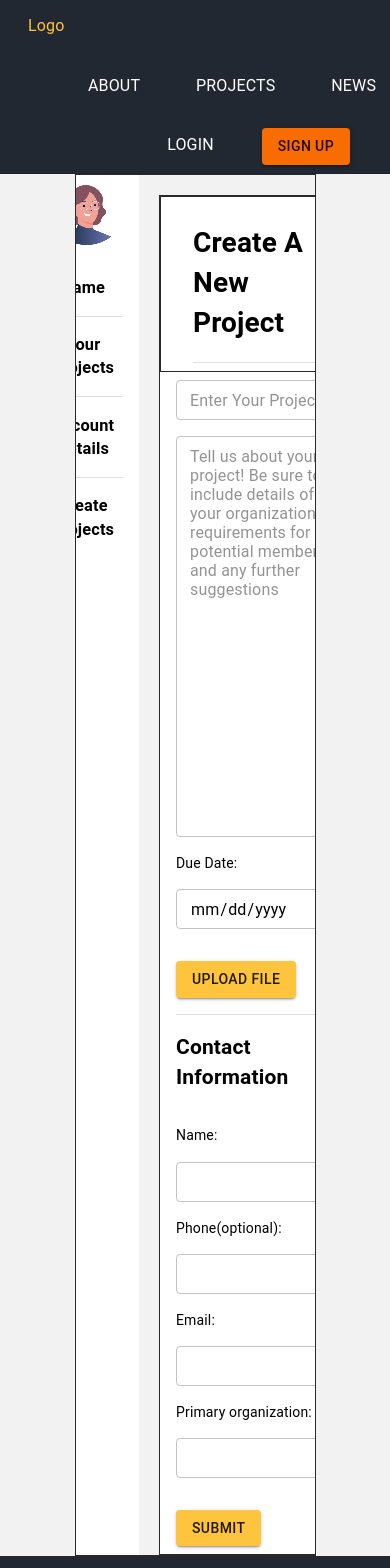
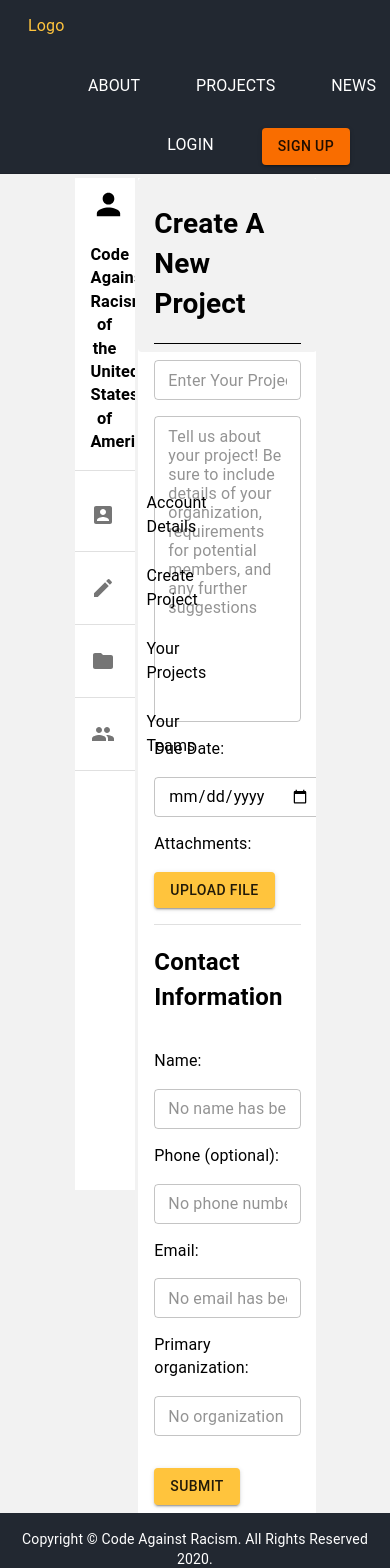
Before and after one commit to CodeAgainstRacism/codeagainstracism.org, a React (Create React App) app in the folder frontend/: page /projects in a window 390 px wide. Shown: the top 1568 px of the page. Built offline with nearby package versions, Linux system fonts and the light colour scheme.

Commit message:
made newprojectform more responsive

```diff
--- a/frontend/src/pages/NewProjectForm.jsx
+++ b/frontend/src/pages/NewProjectForm.jsx
@@ -15,59 +15,69 @@ const projectFormStyles = makeStyles((theme) => ({
   root: {
     flexGrow: 1,
   },
+
+  dividerColor: {
+    backgroundColor: 'black',
+  },
+
   paper: {
     padding: theme.spacing(1, 2),
     textAlign: 'left',
     color: theme.palette.text.primary,
-    },
+    fontSize: "16px"
+  },
+
+  headerPaper: {
+    padding: theme.spacing(1, 2),
+    textAlign: 'left',
+    color: theme.palette.text.primary,
+    background: "#f2f2f2"
+  },
+
+  outerPaper:{
+    padding: theme.spacing(0.5, 0, 0, 0),
+    backgroundColor: "#f2f2f2"
+  },
 
   pageContainer: {
-    //height: "768px",
-    width: "1366px",
+    height: "60 vmax",
     margin: "0 auto",
     textAlign: "center",
-    background: "#f2f2f2",
+    backgroundColor: theme.palette.background,
     overflow: "hidden",
-    maxWidth: "70vw", //TODO check if needed
+    maxWidth: "70vw",
   },
 
   innerContainer: {
-    //width: "1366px",
-    margin: "20 rem",
-    border: "1px solid #292929",
+    //border: "1px solid #292929",
+    //boxSizing: "border-box",
     alignItems: "stretch",
-    boxSizing: "border-box",
-    background: "#f2f2f2",
+    backgroundColor: theme.palette.background,
     overflow: "hidden",
     display: "flex",
     justifyContent: "center",
-
-
   },
 
   headingContainer: {
-    border: "1px solid #292929",
-    boxSizing: "border-box",
-    textAlign: "left"
+    // border: "1px solid #292929",
+    // boxSizing: "border-box",
+    textAlign: "left",
+    backgroundColor: theme.palette.background
   },
 
-  sideBarContainer: {
-    border: "1px solid #292929",
-    boxSizing: "border-box",
-    marginLeft: "200px",
-    display: "inline"
+  formContainer: {
+    backgroundColor: "white",
+    width: "100%"
   },
 
   rightContainer: {
   //contains the heading and the form
+    width: "100%",
     backgroundColor: "white",
-    border: "1px solid #292929",
-    boxSizing: "border-box",
-    marginTop: "20px",
-    marginBottom: "6 rem",
-    marginLeft: "20px",
-    maxWidth: "650px",
-    //marginRight: "200px"
+    // border: "1px solid #292929",
+    // boxSizing: "border-box",
+    marginLeft: "2%",
+    paddingRight: "1%"
   },
 }))
 export default function NewProjectForm() {
@@ -78,19 +88,28 @@ export default function NewProjectForm() {
       <React.Fragment>
         <CssBaseline />
           <Container className = {classes.pageContainer}>
-            <Container className={classes.innerContainer}>
-              <SideBar/>
+            <Container disableGutters = {true} className={classes.innerContainer}>
+            <div className={classes.root}>
+              <Grid container spacing={0}>
+                <Grid item xs={3}>
+                <Paper elevation = {0} className={classes.outerPaper}>
+                  <SideBar/>
+                </Paper>
+                </Grid>
+              <Grid item xs = {9}>
+              <Paper elevation = {0} className={classes.outerPaper}>
               <Container disableGutters = {true} className= {classes.rightContainer}>
                 <div className={classes.root}>
                   <Grid container spacing={0}>
-                    <Container className = {classes.headingContainer}>
+                    <Container disableGutters = {true} className = {classes.headingContainer}>
                       <Grid item xs={12}>
-                        <Paper elevation = {0} className={classes.paper}>
+                        <Paper elevation = {0} className={classes.headerPaper}>
                           <h1>Create A New Project</h1>
-                          <Divider variant="fullwidth"/>
+                          <Divider classes={{root: classes.dividerColor}} variant="fullwidth"/>
                         </Paper>
                       </Grid>
                     </Container>
+                    {/*<Container disableGutters = {true} className = {classes.formContainer}>*/}
                     <Grid item xs = {12} sm = {12}>
                       <Paper elevation = {0} className={classes.paper}>
                         <TextField placeholder = "Enter Your Project's Name"/>
@@ -98,23 +117,26 @@ export default function NewProjectForm() {
                     </Grid>
                     <Grid item xs = {12} sm = {12}>
                       <Paper elevation = {0} className={classes.paper}>
-                        <TextField placeholder = "Tell us about your project! Be sure to include details of your organization, requirements for potential members, and any further suggestions" rows = "20" columns = "30" multiline = {true}/>
+                        <TextField placeholder = "Tell us about your project! Be sure to include details of your organization, requirements for potential members, and any further suggestions"
+                        rows = "15" columns = "30" multiline = {true}/>
                       </Paper>
                     </Grid>
-                    <Grid item xs = {12} sm = {4}>
+                    <Grid item xs = {12} sm = {3}>
                       <Paper elevation = {0} className={classes.paper}>
                         Due Date:
                       </Paper>
                     </Grid>
-                    <Grid item xs = {12} sm = {8}>
+                    <Grid item xs = {12} sm = {9}>
                       <Paper elevation = {0} className={classes.paper}>
-                        <TextField type = "date"/>
+                        <TextField fullWidth = {false} type = "date"/>
                       </Paper>
                     </Grid>
-                    <Grid item xs = {12} sm = {4}>
-                      <Paper elevation = {0} className={classes.paper}></Paper>
+                    <Grid item xs = {12} sm = {3}>
+                      <Paper elevation = {0} className={classes.paper}>
+                        Attachments:
+                      </Paper>
                     </Grid>
-                    <Grid item xs = {12} sm = {8}>
+                    <Grid item xs = {12} sm = {9}>
                       <Paper elevation = {0} className={classes.paper}>
                         <Button variant="contained" component="label" color = "primary">
                           Upload File
@@ -128,57 +150,63 @@ export default function NewProjectForm() {
                         <h2>Contact Information</h2>
                       </Paper>
                     </Grid>
-                    <Grid item xs = {12} sm = {4}>
+                    <Grid item xs = {12} sm = {3}>
                       <Paper elevation = {0} className={classes.paper}>
                         Name:
                       </Paper>
                     </Grid>
-                    <Grid item xs = {12} sm = {8}>
+                    <Grid item xs = {12} sm = {9}>
                       <Paper elevation = {0} className={classes.paper}>
-                        <TextField/>
+                        <TextField placeholder = "No name has been given" />
                       </Paper>
                     </Grid>
-                    <Grid item xs = {12} sm = {4}>
+                    <Grid item xs = {12} sm = {3}>
                       <Paper elevation = {0} className={classes.paper}>
-                        Phone(optional):
+                        Phone (optional):
                       </Paper>
                     </Grid>
-                    <Grid item xs = {12} sm = {8}>
+                    <Grid item xs = {12} sm = {9}>
                         <Paper elevation = {0} className={classes.paper}>
-                          <TextField/>
+                          <TextField placeholder = "No phone number has been given"/>
                         </Paper>
                     </Grid>
-                    <Grid item xs = {12} sm = {4}>
+                    <Grid item xs = {12} sm = {3}>
                       <Paper elevation = {0} className={classes.paper}>
                         Email:
                       </Paper>
                     </Grid>
-                    <Grid item xs = {12} sm = {8}>
+                    <Grid item xs = {12} sm = {9}>
                       <Paper elevation = {0} className={classes.paper}>
-                        <TextField/>
+                        <TextField placeholder = "No email has been given"/>
                       </Paper>
                     </Grid>
-                    <Grid item xs = {12} sm = {4}>
+                    <Grid item xs = {12} sm = {3}>
                       <Paper elevation = {0} className={classes.paper}>
                         Primary organization:
                       </Paper>
                     </Grid>
-                    <Grid item xs = {12} sm = {8}>
+                    <Grid item xs = {12} sm = {9}>
                       <Paper elevation = {0} className={classes.paper}>
-                        <TextField/>
+                        <TextField placeholder = "No organization has been given"/>
                       </Paper>
                     </Grid>
-                    <Grid item xs = {12} sm = {4}>
+                    <Grid item xs = {12} sm = {5}>
                       <Paper elevation = {0} className={classes.paper}></Paper>
                     </Grid>
-                    <Grid item xs = {12} sm = {8}>
+                    <Grid item xs = {12} sm = {7}>
                       <Paper elevation = {0} className={classes.paper}>
                         <Button color ="primary" variant = "contained">Submit</Button>
                       </Paper>
                     </Grid>
+                    {/*</Container>*/}
                   </Grid>
                 </div>
               </Container>
+              </Paper>
+              </Grid>
+
+              </Grid>
+              </div>
             </Container>
           </Container>
         {/* Footer */}
--- a/frontend/src/pages/VerticalNavBar.jsx
+++ b/frontend/src/pages/VerticalNavBar.jsx
@@ -2,35 +2,71 @@ import React from "react";
 import { makeStyles } from "@material-ui/styles";
 import {Container} from "@material-ui/core";
 import Divider from '@material-ui/core/Divider';
-//maybe use chips for styling
+import List from '@material-ui/core/List';
+import ListItem from '@material-ui/core/ListItem';
+import ListItemIcon from '@material-ui/core/ListItemIcon';
+import ListItemText from '@material-ui/core/ListItemText';
+import AccountBoxIcon from '@material-ui/icons/AccountBox';
+import FolderIcon from '@material-ui/icons/Folder';
+import CreateIcon from '@material-ui/icons/Create';
+import GroupIcon from '@material-ui/icons/Group';
+import PersonIcon from '@material-ui/icons/Person';
+
 //use styling hook here to align name and png next to each other
 const sideBarStyles = makeStyles((theme)  => ({
     sideBarContainer: {
-        width: "15rem",
+        width: "100%",
+        height: "120vh",
+        paddingTop: "15%",
         //height: "768px",
-        textAlign: "center",
-        backgroundColor: "white"
-    }
+        //textAlign: "left",
+        alignItems: "center",
+        backgroundColor: "#ffffff"
+    },
 }));
 
 
 export default function SideBar(){
    const classes = sideBarStyles();
     return(
-        <Container className = {classes.sideBarContainer}>
 
-                <div>
-                <img src={'avatar.png'}/>
-                <h3>Name</h3>
-                </div>
-
-
-            <Divider variant="fullwidth"/>
-            <h3>Your Projects</h3>
-            <Divider variant="fullwidth"/>
-            <h3>Account Details</h3>
-            <Divider variant="fullwidth"/>
-            <h3>Create Projects</h3>
+        <Container disableGutters = {true} className = {classes.sideBarContainer}>
+            <Container>
+                {/*<img src = {"avatar.png"}/> */}
+                <PersonIcon fontSize="large" />
+                <h3>Code Against Racism of the United States of Americas</h3>
+            </Container>
+            <Divider/>
+            <List>
+                <ListItem button>
+                    <ListItemIcon>
+                        <AccountBoxIcon />
+                    </ListItemIcon>
+                    <ListItemText primary = "Account Details" />
+                </ListItem>
+                <Divider/>
+                <ListItem button>
+                    <ListItemIcon>
+                        <CreateIcon />
+                    </ListItemIcon>
+                    <ListItemText primary = "Create Project" />
+                </ListItem>
+                <Divider/>
+                <ListItem button>
+                    <ListItemIcon>
+                        <FolderIcon />
+                    </ListItemIcon>
+                    <ListItemText primary = "Your Projects" />
+                </ListItem>
+                <Divider/>
+                <ListItem button>
+                    <ListItemIcon>
+                        <GroupIcon />
+                    </ListItemIcon>
+                    <ListItemText primary = "Your Teams" />
+                </ListItem>
+                <Divider/>
+            </List>
         </Container>
     )
 }
```
